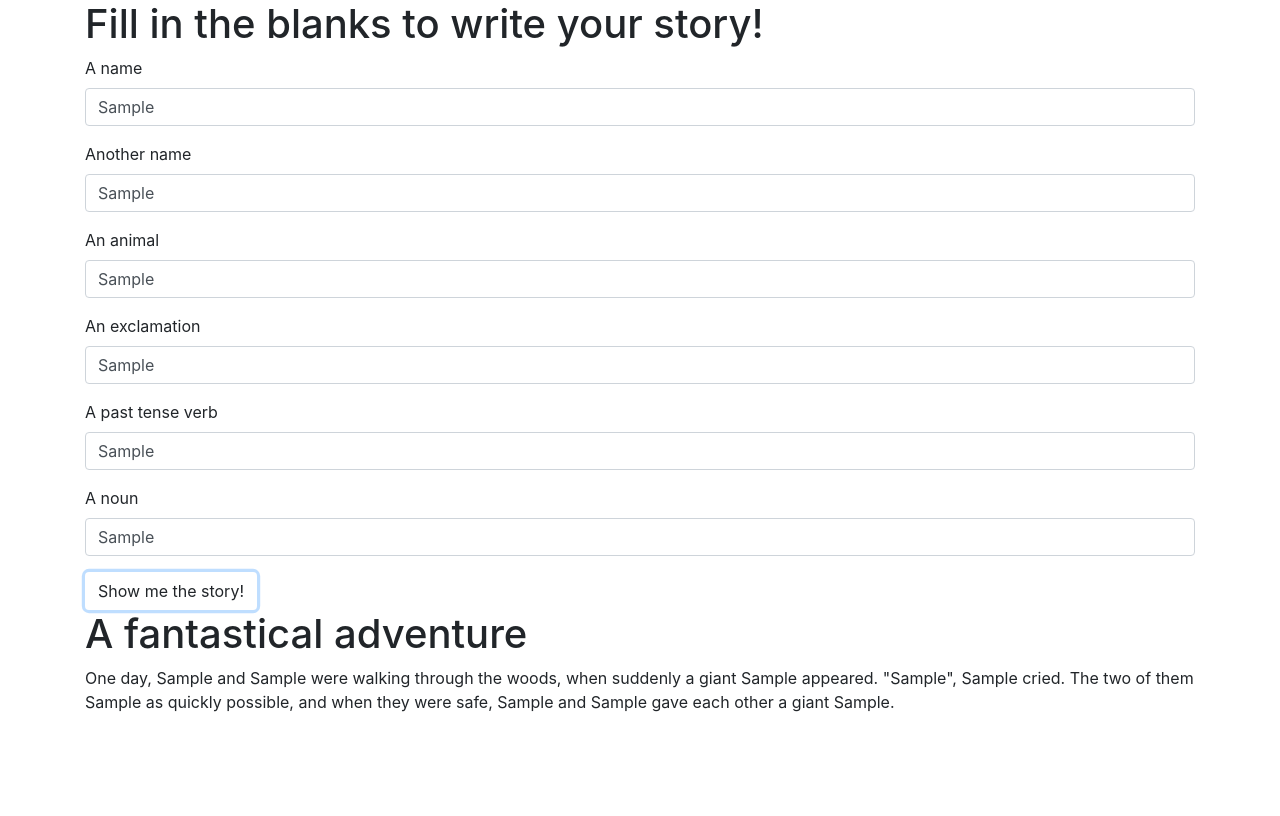
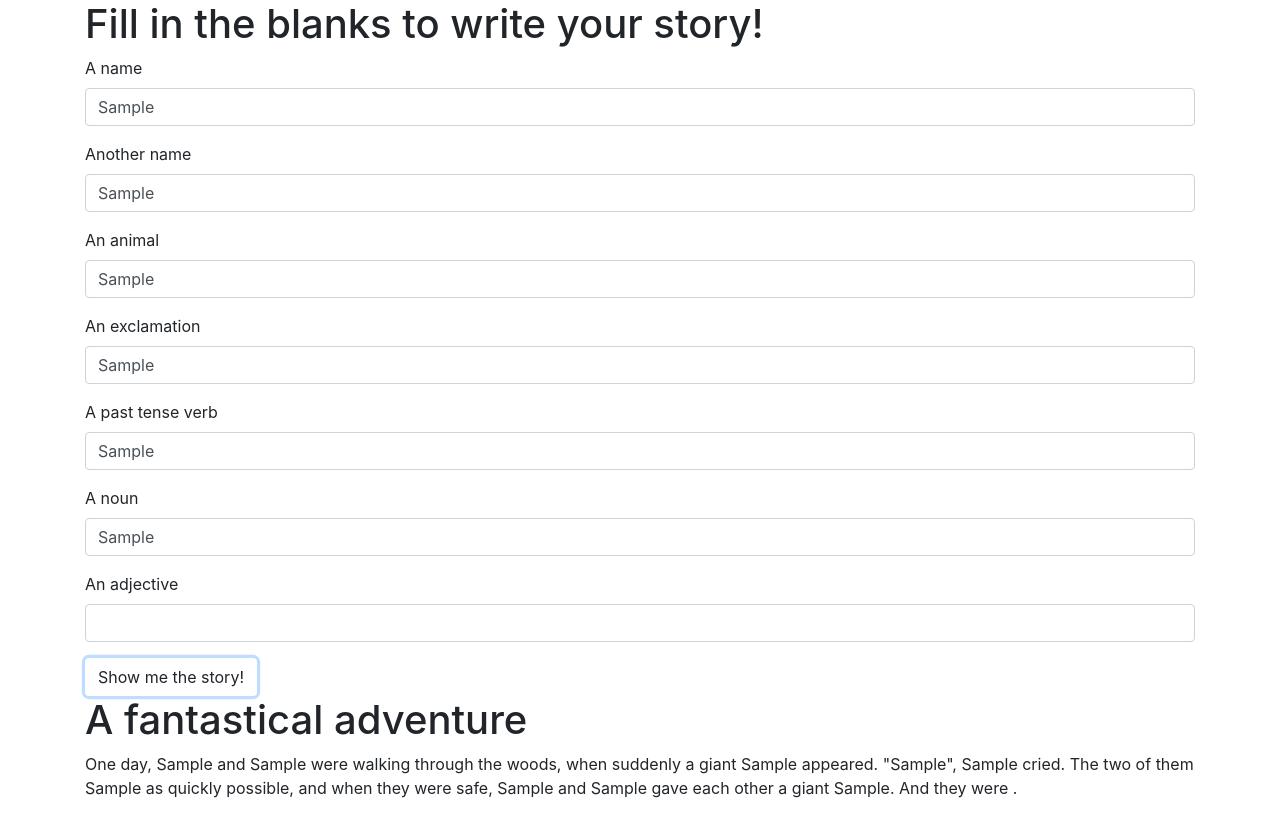
Before and after one commit to AlyxMoon/epicodus-week02-madlibs, a plain HTML site: page index.html in a window 1280 px wide. Both pictures are taken after typing "Sample", "Sample", "Sample", "Sample", "Sample", "Sample" into the empty fields and a click on the button "Show me the story!". Drawn offline with nearby package versions, Linux system fonts and the light colour scheme.

Commit message:
Add adjective input to story
Co-authored-by: Allister <allisterkmoon@gmail.com>

```diff
--- a/index.html
+++ b/index.html
@@ -38,6 +38,10 @@
           <label for="noun">A noun</label>
           <input id="noun" class="form-control" type="text">
         </div>
+        <div class="form-group">
+          <label for="adjective">An adjective</label>
+          <input id="adjective" class="form-control" type="text">
+        </div>
 
         <button type="submit" class="btn">Show me the story!</button>
       </form>
@@ -46,7 +50,7 @@
     <div id="story">
       <h1>A fantastical adventure</h1>
       <p>
-        One day, <span class="person1"></span> and <span class="person2"></span> were walking through the woods, when suddenly a giant <span class="animal"></span> appeared. "<span class="exclamation"></span>", <span class="person1"></span> cried. The two of them <span class="verb"></span> as quickly possible, and when they were safe, <span class="person1"></span> and <span class="person2"></span> gave each other a giant <span class="noun"></span>.
+        One day, <span class="person1"></span> and <span class="person2"></span> were walking through the woods, when suddenly a giant <span class="animal"></span> appeared. "<span class="exclamation"></span>", <span class="person1"></span> cried. The two of them <span class="verb"></span> as quickly possible, and when they were safe, <span class="person1"></span> and <span class="person2"></span> gave each other a giant <span class="noun"></span>. And they were <span class="adjective"></span>.
       </p>
     </div>
   </div>
--- a/js/scripts.js
+++ b/js/scripts.js
@@ -6,6 +6,7 @@ $(document).ready(function() {
     const exclamationInput = $("input#exclamation").val();
     const verbInput = $("input#verb").val();
     const nounInput = $("input#noun").val();
+    const adjectiveInput = $("input#adjective").val();
 
     $(".person1").text(person1Input);
     $(".person2").text(person2Input);
@@ -13,6 +14,7 @@ $(document).ready(function() {
     $(".exclamation").text(exclamationInput);
     $(".verb").text(verbInput);
     $(".noun").text(nounInput);
+    $(".adjective").text(adjectiveInput);
 
     $("#story").show();
 
```
